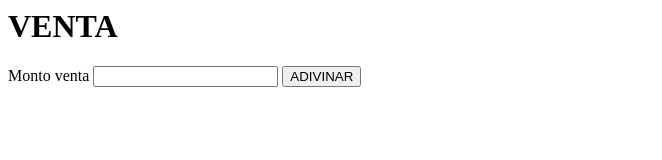
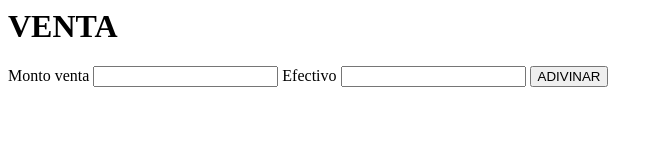
Before and after one commit to Adriana-Tarquino/Examen3, a website built with Parcel: page index.html in a window 1280 px wide. Shown: the whole page, without its empty margins (0-662 px from the left). Built offline with nearby package versions, Linux system fonts and the light colour scheme.

Commit message:
Deberia mostra el efectivo

```diff
--- a/index.html
+++ b/index.html
@@ -4,7 +4,8 @@
     <form id="titulo-form">
       <label for="monto-venta"> Monto venta </label>
       <input id="monto-text" type="text"/>
-
+      <label for="Efectivo"> Efectivo </label>
+      <input id="efectivo-text" type="text"/>
       <input type="submit" value="ADIVINAR" id="boton-adivinar" />
     </form>
     <script type="module" src="./src/presenter.js"></script>
```
Also changed, not shown: src/InterfazUsuario.spec.js (+7 -0 lines).
